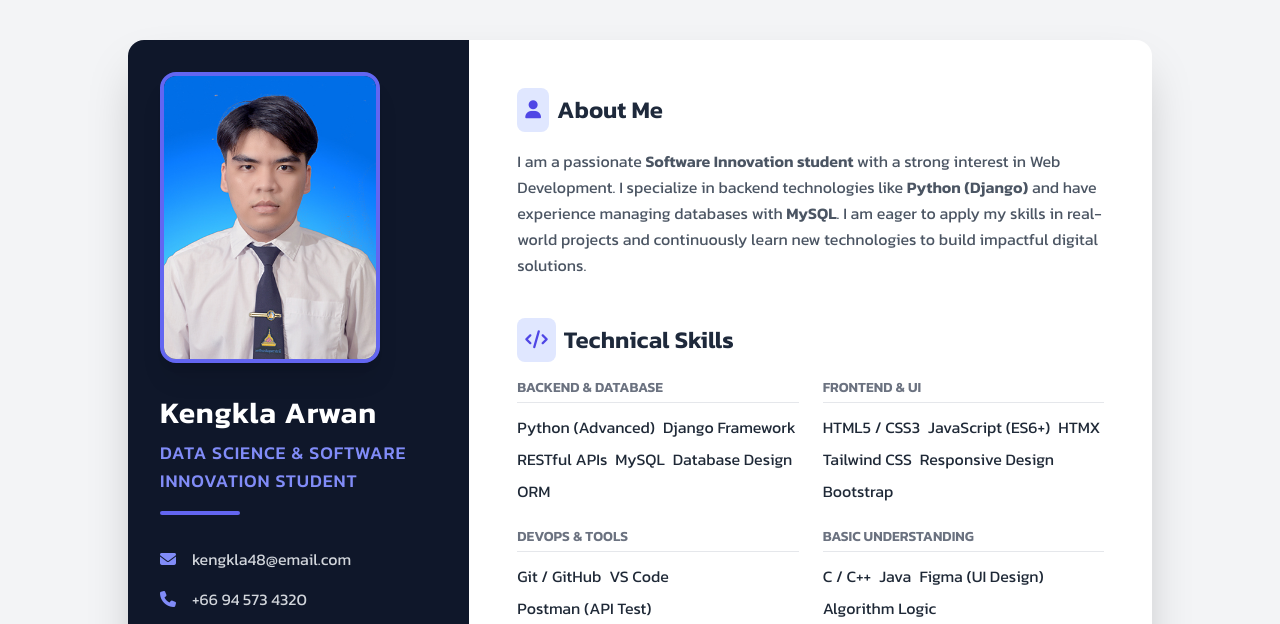
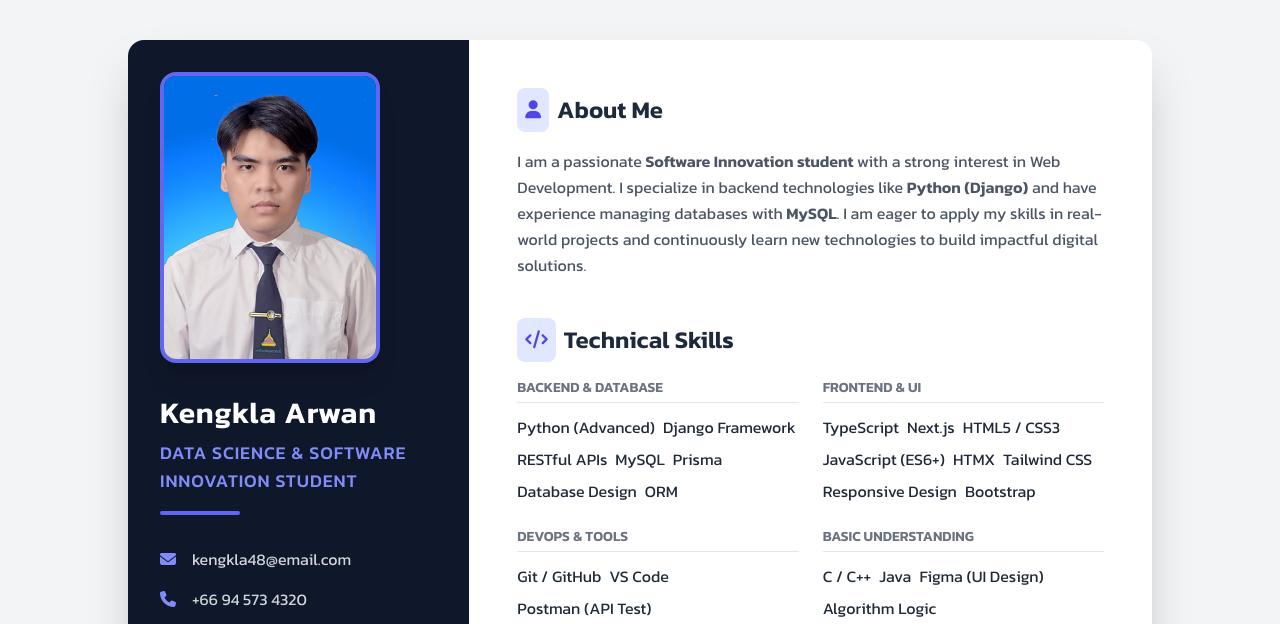
Before and after one commit to kengkla77/portfolio, a plain HTML site: page index.html in a window 1280 px wide. Shown: the top 624 px of the page. Drawn offline with nearby package versions, Linux system fonts and the light colour scheme.

Commit message:
Update index.html

```diff
--- a/index.html
+++ b/index.html
@@ -7,9 +7,7 @@
   <title>Kengkla Arwan - Portfolio</title>
 
   <link href="https://fonts.googleapis.com/css2?family=Kanit:wght@300;400;500;600&display=swap" rel="stylesheet">
-
   <link rel="stylesheet" href="https://cdnjs.cloudflare.com/ajax/libs/font-awesome/6.4.0/css/all.min.css">
-
   <script src="https://cdn.tailwindcss.com"></script>
 
   <style>
@@ -103,7 +101,7 @@
               <span class="skill-tag">Django Framework</span>
               <span class="skill-tag">RESTful APIs</span>
               <span class="skill-tag">MySQL</span>
-              <span class="skill-tag">Database Design</span>
+              <span class="skill-tag">Prisma</span> <span class="skill-tag">Database Design</span>
               <span class="skill-tag">ORM</span>
             </div>
           </div>
@@ -111,7 +109,7 @@
           <div>
             <h3 class="text-sm font-semibold text-gray-500 uppercase mb-3 border-b pb-1">Frontend & UI</h3>
             <div class="flex flex-wrap gap-2">
-              <span class="skill-tag">HTML5 / CSS3</span>
+              <span class="skill-tag">TypeScript</span> <span class="skill-tag">Next.js</span>    <span class="skill-tag">HTML5 / CSS3</span>
               <span class="skill-tag">JavaScript (ES6+)</span>
               <span class="skill-tag">HTMX</span>
               <span class="skill-tag">Tailwind CSS</span>
```
